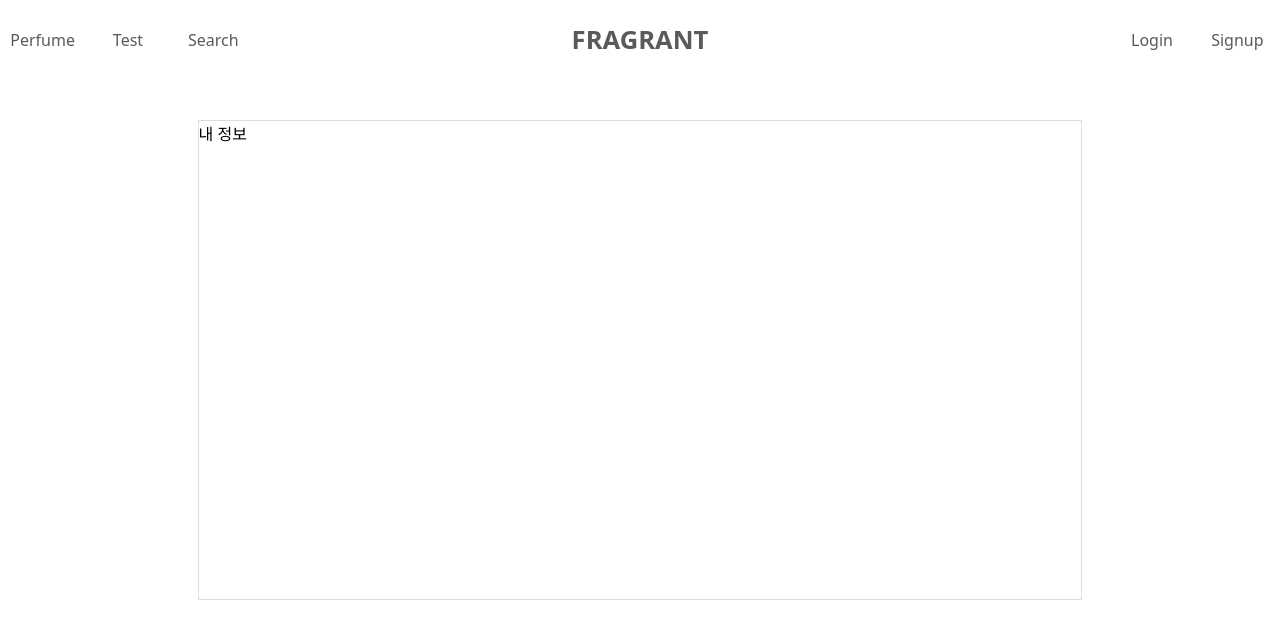
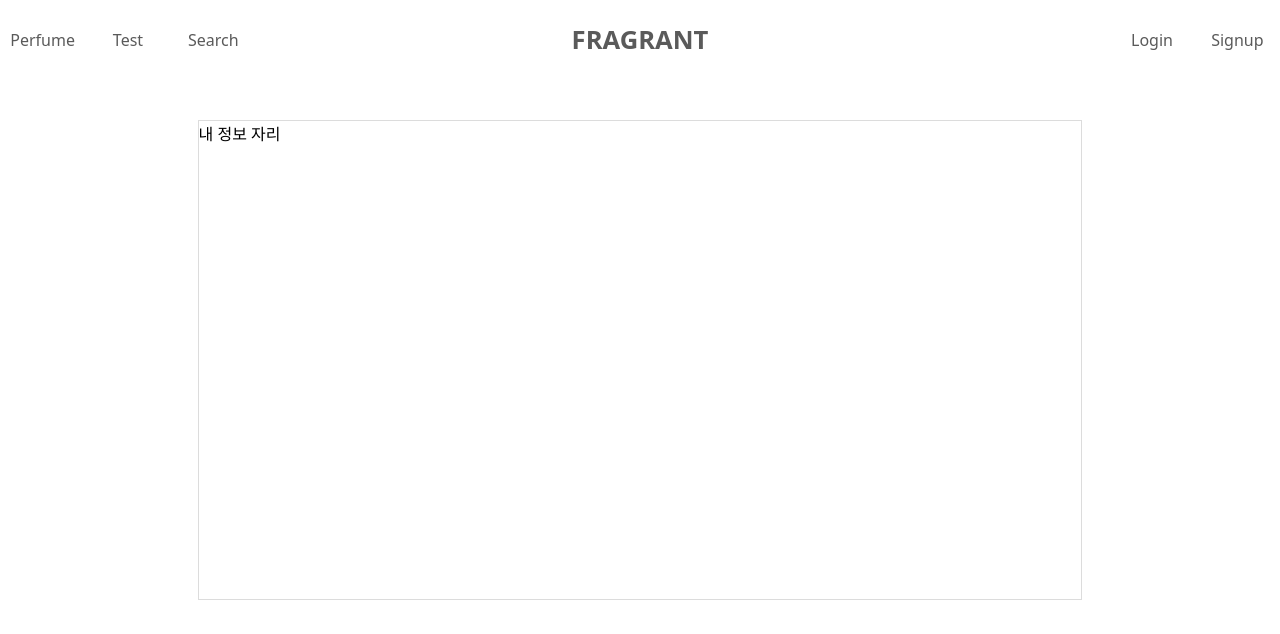
Before and after one commit to tkdkagody/FRAGRRANT, a React (Create React App) app in the folder client/: page /mypage in a window 1280 px wide. Shown: the top 634 px of the page. Built offline with nearby package versions, Linux system fonts and the light colour scheme.

Commit message:
Add: myinfo

```diff
--- a/client/src/pages/Mypage/index.tsx
+++ b/client/src/pages/Mypage/index.tsx
@@ -10,7 +10,7 @@ function Mypage() {
 
         <Section>
             <ContentWrap>
-                {"내 정보"}
+                {"내 정보 자리"}
             </ContentWrap>
             <Selection>
                 <Category>
```
